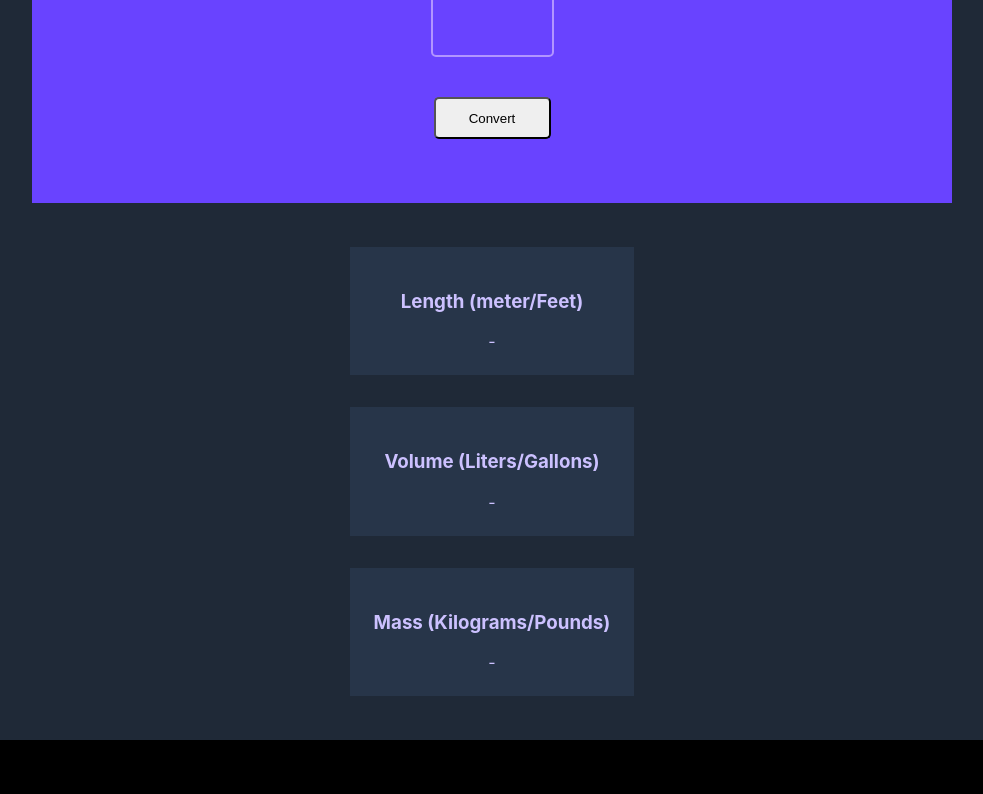
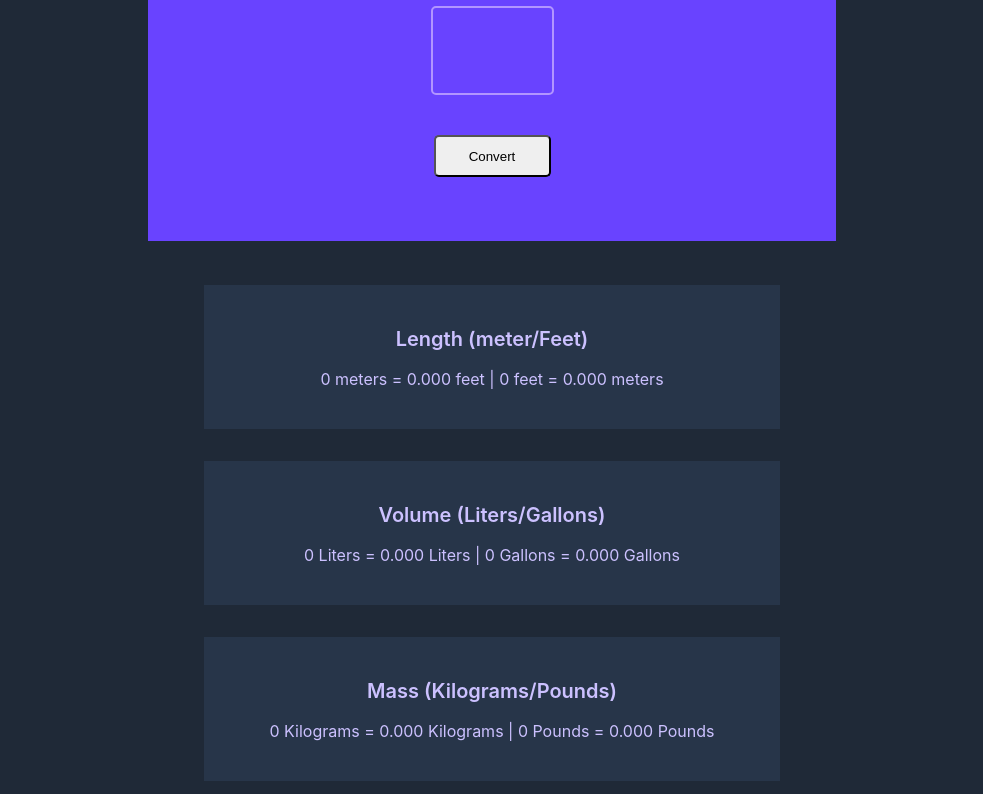
Before and after one commit to rami3-bit/Unit-Converter, a plain HTML site: page index.html in a window 1280 px wide. Shown: the part 169-963 px from the top of the page, without its empty margins (148-1131 px from the left). Before the commit the page ends 909 px from the top, so only its background shows below. Drawn offline with Linux system fonts and the light colour scheme.

Commit message:
worked little with js

```diff
--- a/index.html
+++ b/index.html
@@ -14,7 +14,7 @@
 			<h1>Metric/imperial Unit Conversion</h1>
 				<input id="number" min="10" max="99" maxlength="2">
 					<div class="btn">
-						<button>Convert</button>
+						<button id="btn">Convert</button>
 					</div>
 		</div>
 
@@ -22,15 +22,15 @@
 		<div class="lower-part">
 			<div>
 				<h3>Length (meter/Feet)</h3>
-				<div id="length">-</div>
+				<p id="length">0 meters = 0.000 feet | 0 feet = 0.000 meters</p>
 			</div>
 			<div>
 				<h3>Volume (Liters/Gallons)</h3>
-				<div id="volume">-</div>
+				<p id="volume">0 Liters = 0.000 Liters | 0 Gallons = 0.000 Gallons</p>
 			</div>
 			<div>
 				<h3>Mass (Kilograms/Pounds)</h3>
-				<div id="mass">-</div>
+				<p id="mass">0 Kilograms = 0.000 Kilograms | 0 Pounds = 0.000 Pounds</p>
 			</div>
 		</div>
 	</div>
--- a/index.js
+++ b/index.js
@@ -3,3 +3,13 @@
 1 liter = 0.264 gallon
 1 kilogram = 2.204 pound
 */
+
+const length = document.getElementById("length")
+const volume = document.getElementById("volume")
+const mass = document.getElementById("mass")
+const btn = document.getElementById("btn")
+console.log(btn)
+
+btn.addEventListener("click", convert) {
+
+}
--- a/style.css
+++ b/style.css
@@ -23,6 +23,7 @@ body {
 	line-height: 38px;
 	padding: 24px;
 	flex-direction: column;
+	width: 50%;
 }
 
 .lower-part {
@@ -30,16 +31,13 @@ body {
 	padding: 12px;
 	font-weight: 600px;
 	color: #CCC1FF;
-
+	width: 50%;
 }
 
 .lower-part > div {
 background-color: #273549;
 padding: 24px;
 margin: 2em;
-text-align: center;
-width:auto;
-
 }
 
 button {
@@ -74,3 +72,13 @@ height: 83px;
 	border-radius: 5px;
 	border-width: 2px;
 }
+
+h3 {
+font-family: Inter;
+font-weight: 600;
+font-size: 20px;
+line-height: 20px;
+letter-spacing: 0%;
+text-align: center;
+
+}
```
